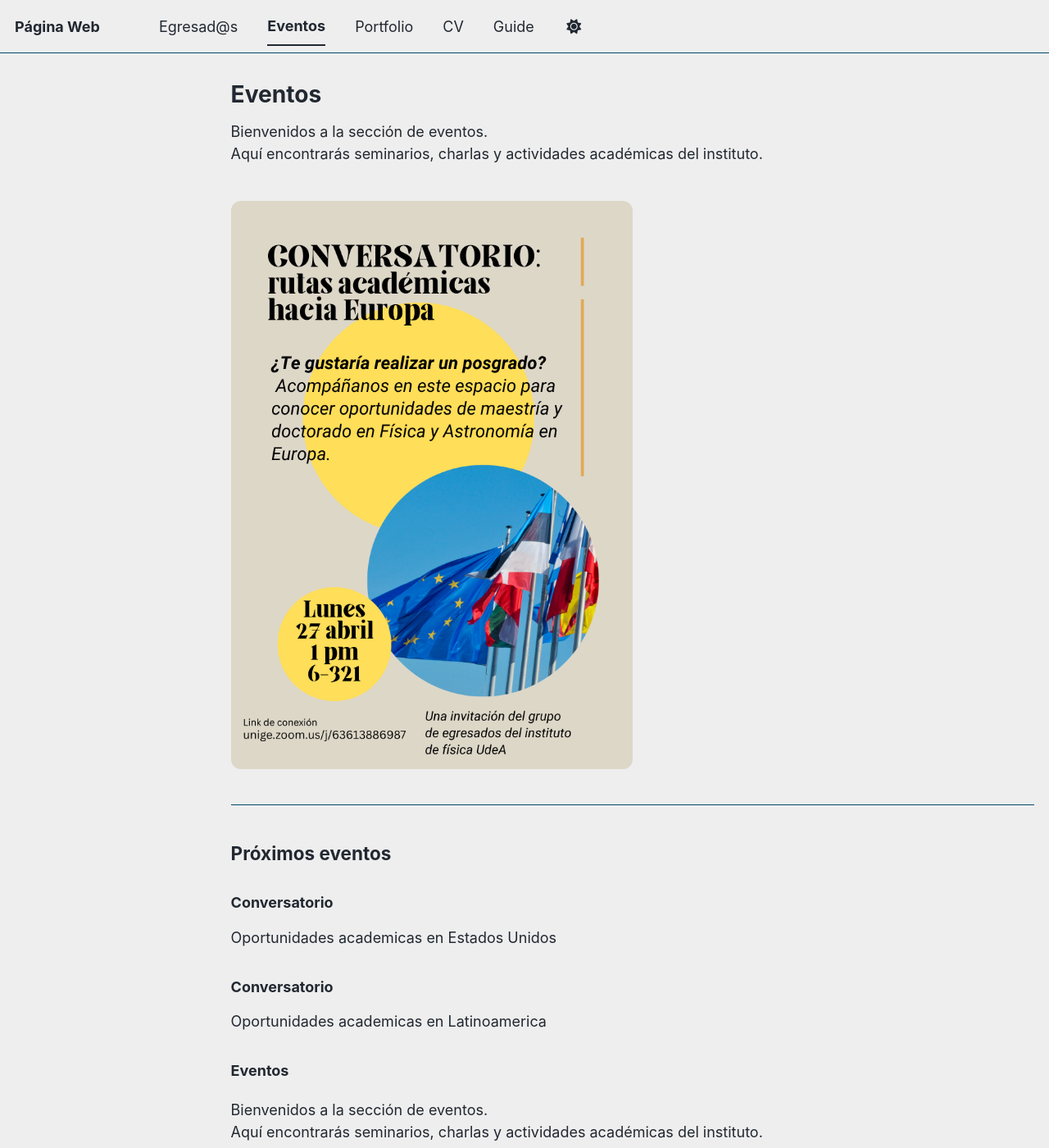
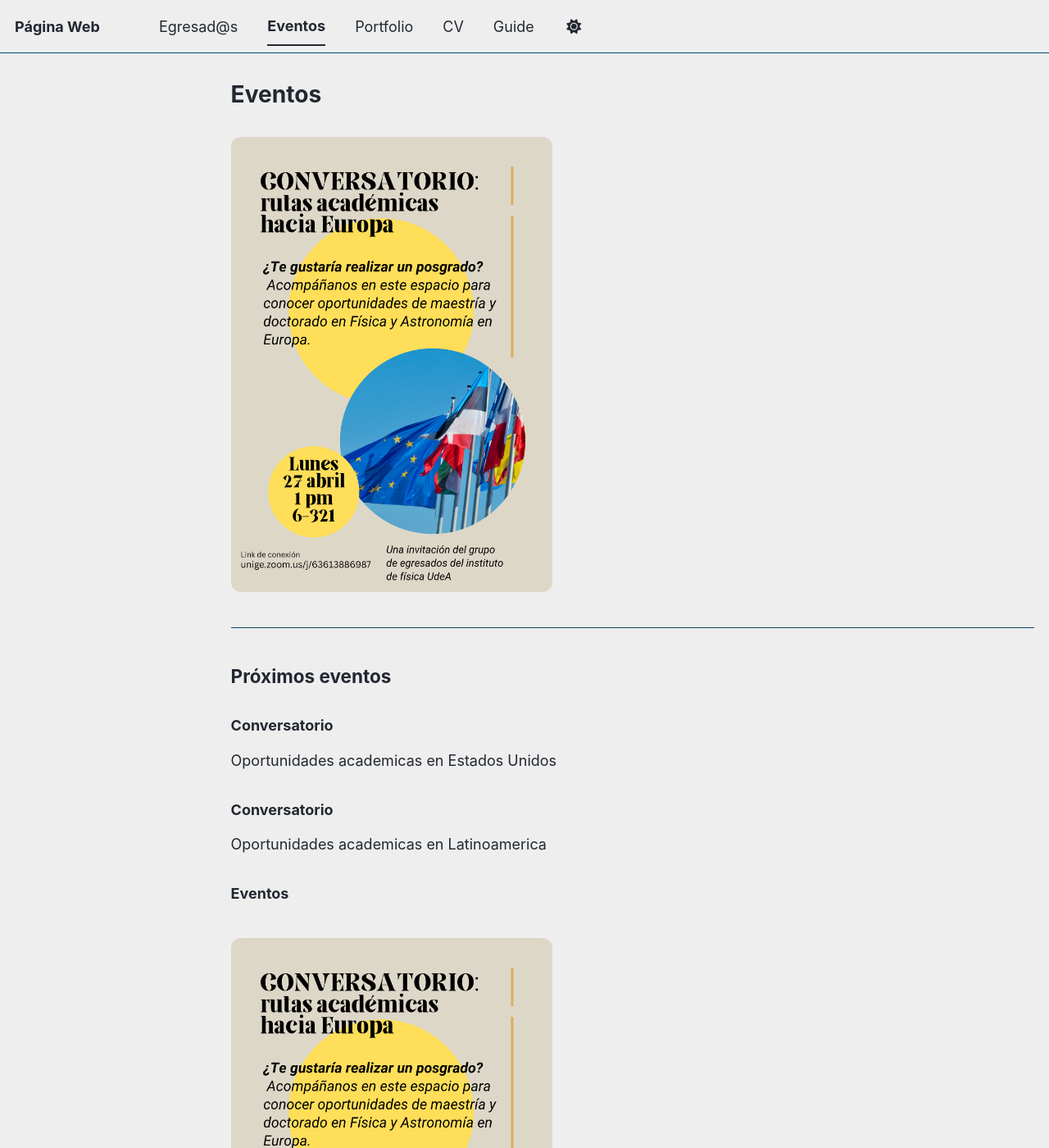
Before and after one commit to egresadosinstitutofisicaudea/egresadosinstitutofisicaudea.github.io, a Jekyll site: the page built from _eventos/eventos.md, in a window 1280 px wide and 1400 px high. Shown: the whole window at 82% size. Built offline with Jekyll 4.4.1, drawn with Linux system fonts in a browser that asks for light colours; a script bundle is joined from its source files by our own code; library files that are not in the unit come from our copies.

Commit message:
Update eventos.md

```diff
--- a/_eventos/eventos.md
+++ b/_eventos/eventos.md
@@ -4,12 +4,9 @@ title: "Eventos"
 permalink: /eventos/
 ---
 
-Bienvenidos a la sección de eventos.
-Aquí encontrarás seminarios, charlas y actividades académicas del instituto.
-
 <!-- BANNER (sin recorte, solo escala) -->
 <img src="/images/conversatorioEuropa.png"
-     style="width:50%; height:auto; border-radius:12px; margin:20px 0;">
+     style="width:40%; height:auto; border-radius:12px; margin:20px 0;">
 
 ---
 
```
